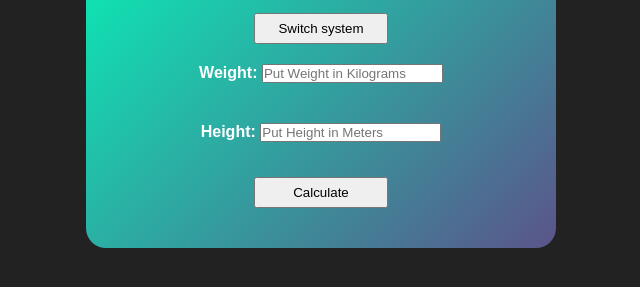
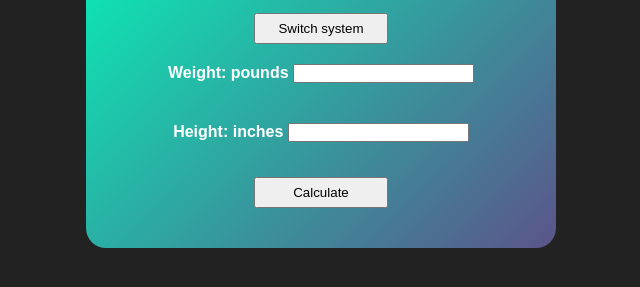
Before and after one commit to ThomasLam2142/BMI-Calculator, a plain HTML site: page index.html in a window 1280 px wide. Both pictures are taken after a click on the button "Switch system". Shown: the part 247-534 px from the top of the page, without its empty margins (319-959 px from the left). Drawn offline with Linux system fonts and the light colour scheme.

Commit message:
Able to change the system labels

```diff
--- a/app.js
+++ b/app.js
@@ -3,6 +3,9 @@ let bmiElement = document.getElementById("bmiElement");
 const calculateBtn = document.querySelector(".calculateButton");
 const systemButton = document.querySelector(".systemButton");
 const systemElement = document.querySelector(".systemElement");
+
+const weightType = document.getElementById("weightType");
+const heightType = document.getElementById("heightType");
 let numberSystem = "Metric";
 
 
@@ -16,8 +19,12 @@ calculateBtn.addEventListener("click", ()=>{
     console.log(heightnum);
 
     if (numberSystem == "Metric"){
+        //Weight in Kg
+        //Height in cm
         bmiTotal = weightnum /(heightnum^2);
     }else{
+        //Weight in Pounds
+        //Height in feet
         bmiTotal = (weightnum/heightnum^2)*703;
     }
 
@@ -31,15 +38,17 @@ systemButton.addEventListener("click", ()=>{
 
     if(numberSystem == "Metric"){
         numberSystem = "Imperial";
-        console.log("Switched to Metric");
+        console.log("Switched to Imperial");
+        heightType.textContent = "inches";
+        weightType.textContent = "pounds";
     }else{
         numberSystem = "Metric";
-        console.log("Switched to Imperial");
+        console.log("Switched to Metric");
+        heightType.textContent = "centimeters";
+        weightType.textContent = "kilograms";
     }
 
     systemElement.textContent = numberSystem;
 
 
-
-
 })
--- a/index.html
+++ b/index.html
@@ -35,13 +35,13 @@
 
 
             <div class="inputContainer">
-                <b>Weight: </b>
-                <input type="text"  id="inputWeight" class="inputWeight" placeholder="Put Weight in Kilograms">
+                <b>Weight: <span id="weightType">kilograms</span></b>
+                <input type="text"  id="inputWeight" class="inputWeight" required>
             </div>
 
             <div class="inputContainer">
-                <b><label>Height: </label></b>
-                <input type="text"  id="inputHeight" class="inputHeight" placeholder="Put Height in Meters">
+                <b>Height: <span id="heightType">centimeters</span></b>
+                <input type="text"  id="inputHeight" class="inputHeight"  required>
             </div>
 
             <div>
```
